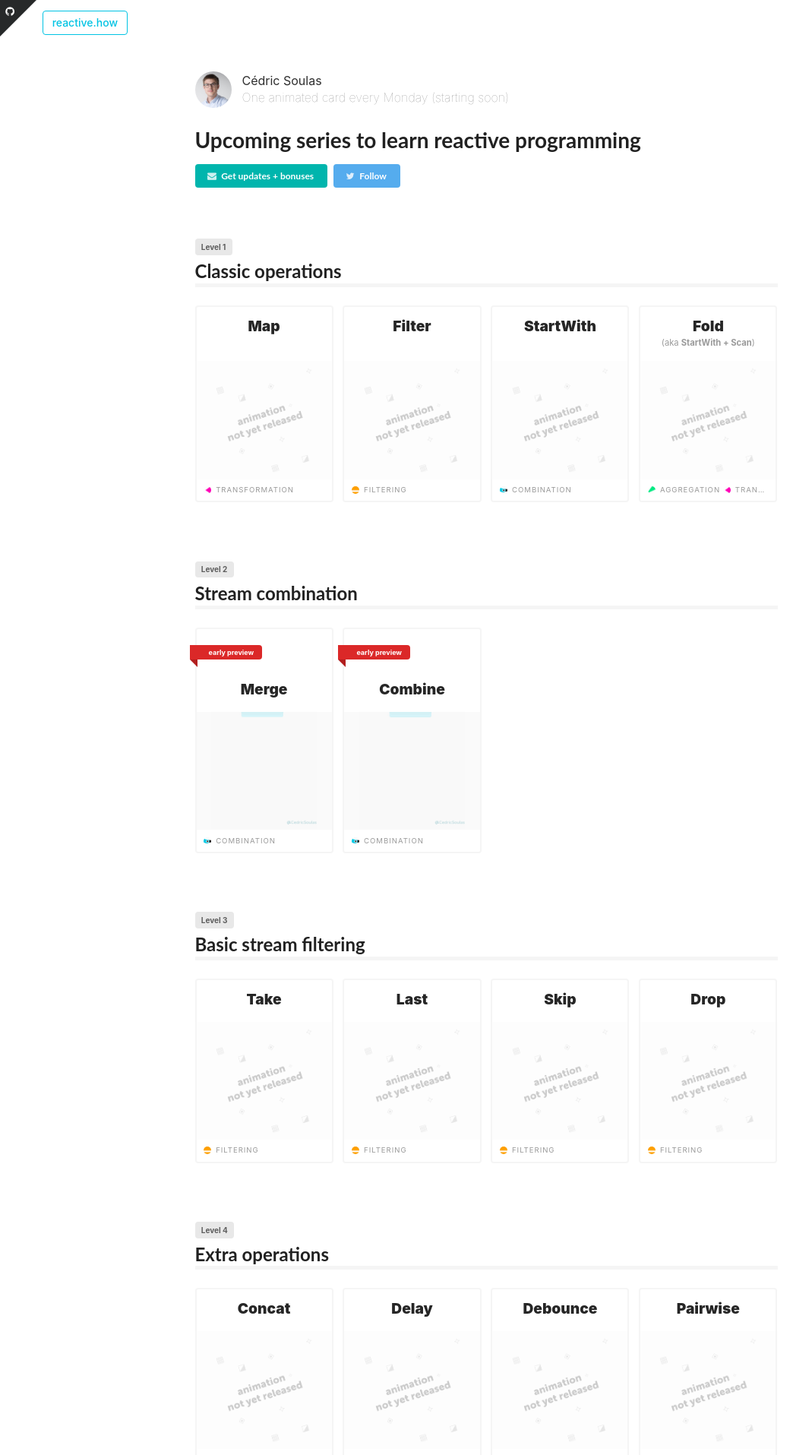
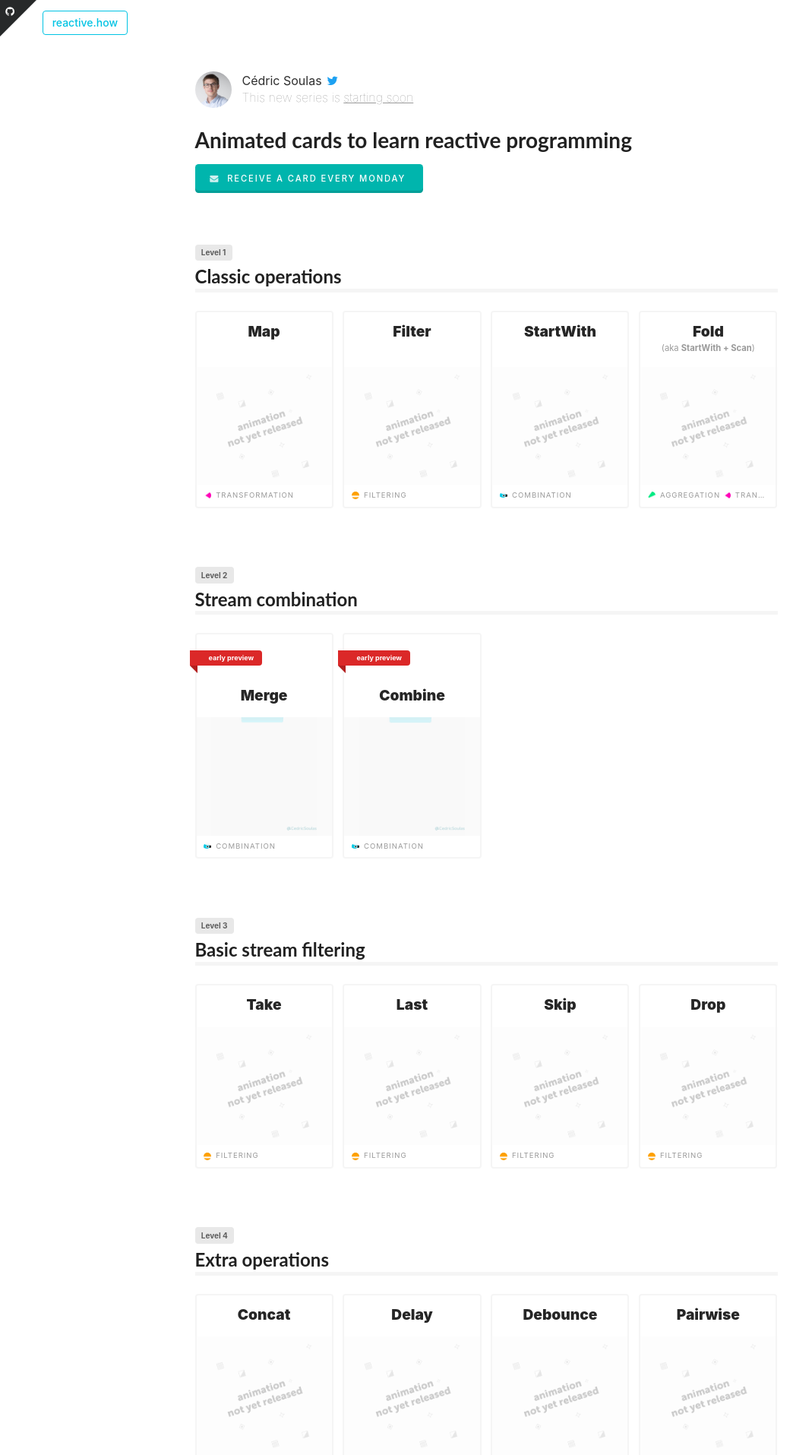
Before and after one commit to cedricss/reactive.how, a Jekyll site: the page built from index.html, in a window 1280 px wide. Shown: the top 1915 px of the page at 76% size, without its empty margins (0-1069 px from the left). Built offline with Jekyll 4.4.1, drawn with Linux system fonts in a browser that asks for light colours; some of the changed text lies outside the part shown.

Commit message:
Improve buttons user experience Improve buttons look and feel Add expected result on subscription button

```diff
--- a/_includes/author.html
+++ b/_includes/author.html
@@ -5,9 +5,9 @@
         </a>
     </div>
     <div class="flex1 padded">
-        <a href="https://twitter.com/CedricSoulas">Cédric Soulas</a>
-        <div class="bio">
-            One animated card every Monday (starting soon)
+        <a href="https://twitter.com/CedricSoulas">Cédric Soulas <i class="twitter icon"></i></a>
+        <div class="sub info">
+            This new series is <a href="#subscribe">starting soon</a>
         </div>
     </div>
 </div>
--- a/_includes/footer.html
+++ b/_includes/footer.html
@@ -2,10 +2,19 @@
   <div class="ui container">
     <div class="ui horizontal small divided link list">
       <a class="item" href="https://twitter.com/CedricSoulas" target="_blank">Cédric Soulas © 2017</a>
+      <a class="item" href="https://twitter.com/CedricSoulas" target="_blank">
+        <i class="twitter icon"></i> Follow
+      </a>
       <a class="item" href="https://github.com/cedricss/reactive.how" target="_blank">
         <i class="github icon"></i> Send feedback, issues and PR
       </a>
-      <a class="item" href="CHANGELOG">Change log</a>
+      <a class="item" href="https://github.com/cedricss/reactive.how" target="_blank">
+        <i class="plus icon"></i> Contribute to the next levels
+      </a>
+      <a class="item" href="CHANGELOG">
+        <i class="newspaper icon"></i>
+        Change log
+      </a>
     </div>
   </div>
 </div>
--- a/css/main.scss
+++ b/css/main.scss
@@ -52,6 +52,13 @@
     }
 }
 
+.cta.very.long {
+    font-size: 0.7em;
+    .icon {
+        margin-top: -2em!important;
+    }
+}
+
 .footer {
     padding: 4em 2em!important;
     background-color:#f6f6f6!important;
@@ -68,6 +75,10 @@
     height: auto!important;
 }
 
+.twitter.icon {
+    color: #1da1f2;
+}
+
 .block.flex {
     display: flex;
     .flex0 {
@@ -82,13 +93,26 @@
 }
 
 @media only screen and (min-width: 767px)  {
-    .cta {
-        padding: 1em 2em 1.5em 2em;
-        text-align: center;
-        max-width: 340px;
-        margin-left: auto;
-        margin-right: auto;
+    button, a.button, input {
+        max-width: 300px!important;
     }
+}
+
+.sub.info {
+    font-size: 1em;
+    color: rgba(0, 0, 0, 0.4);
+    line-height: initial;
+    font-weight: 100;
+    &.smaller {
+        font-size: 0.8em;
+    }
+    a {
+        color: rgba(0, 0, 0, 0.4)!important;
+        text-decoration: underline;
+    }
+}
+ul.sub.info {
+    padding: 0 0 0 1.5em;
 }
 
 .author.block {
@@ -96,12 +120,6 @@
     .avatar.image {
         width: 3em;
         height: 3em;
-    }
-    .bio {
-        font-size: 1em;
-        color: rgba(0, 0, 0, 0.4);
-        line-height: initial;
-        font-weight: 100;
     }
     a {
         color: #2f2f2f;
@@ -119,7 +137,7 @@
     text-transform: uppercase;
     margin-top: 0.5em;
     font-weight: 500;
-    padding: 1.2em 2em;
+    padding: 1.2em 0.5em;
     letter-spacing: .17em;
 }
 
@@ -187,7 +205,7 @@
     .author.block {
         margin-top: 2em;
         .bio {
-            font-size: 0.7em;
+            font-size: 0.9em;
         }
         .avatar.image {
             margin-top: 0.25em;
@@ -217,7 +235,7 @@
         margin-right: 0!important;
     }
     .headlines {
-        padding: 0 0em 1em 1em;
+        padding: 0 1em 1em 1em;
         h1.ui.header {
             margin-top: 0.6em;
             font-size: 1.6rem;
--- a/index.html
+++ b/index.html
@@ -5,16 +5,15 @@
 
 <div class="headlines">
     {% include author.html %}
-    <h1 class="ui header">Upcoming series to learn reactive&nbsp;programming</h1>
-    <a class="ui tiny teal button" href="#subscribe"><i class="mail icon"></i>Get updates + bonuses</a>
-    <a class="ui tiny twitter button" href="https://twitter.com/CedricSoulas" target="_blank"><i class="twitter icon solo mobile"></i>Follow</a>
+    <h1 class="ui header">Animated cards to learn reactive&nbsp;programming</h1>
+    <a class="ui fluid very long cta teal button" href="#subscribe"><i class="icon mail"></i> Receive a card every&nbsp;Monday</a>
 </div>
 
 {% for level in site.data.cards.levels %}
-<div class="stripe mobile-center ">
+<div class="stripe mobile-center">
     <span class="ui tiny label">Level {{ forloop.index }}</span>
     {% for module in level.modules %}
-    <h2 class="ui aligned header">
+    <h2 class="ui header">
         {{ module.name }}
     </h2>
     <div class="ui four cards mobile overflow x">
@@ -25,30 +24,17 @@
     {% endfor %}
 </div>
 {% endfor %}
+
 <div class="stripe">
-    <div class="ui one transparent cards doubling">
-        <div class="ui card">
-            <div class="content">
-                <div class="cta">
-                    <h2 id="subscribe" class="ui center aligned header">Dive deeper into reactive&nbsp;programming</h2>
-                    <h3 class="center aligned light weight header">
-                        Get my upcoming email course,<br/>early updates and bonuses
-                    </h3>
-                    {% include email_form.html %}
-                </div>
-            </div>
-        </div>
+    <div class="headlines">
+        <h2 id="subscribe" class="ui header">An animated card every&nbsp;Monday 🎉</h2>
+        {% include email_form.html %}
+        <ul class="smaller sub info">
+            <li>An animated card every Monday (starting soon)</li>
+            <li>Occasional bonus lessons and early news</li>
+            <li>Easy to unsubscribe</li>
+        </ul>
+        <div class="ui divider"></div>
+        {% include author.html %}
     </div>
 </div>
-
-<div class="headlines">
-    {% include author.html %}
-    <div class="stripe">
-        <a class="ui tiny twitter button" href="https://twitter.com/CedricSoulas" target="_blank">
-            <i class="twitter icon solo mobile"></i> Follow
-        </a>
-        <a class="ui tiny github button" href="https://github.com/cedricss/reactive.how" target="_blank">
-            <i class="github icon"></i> Contribute to the next levels
-        </a>
-    </div>
-</div>
```
Also changed, not shown: lib/semantic/dist/semantic.min.css, 1 other file.
